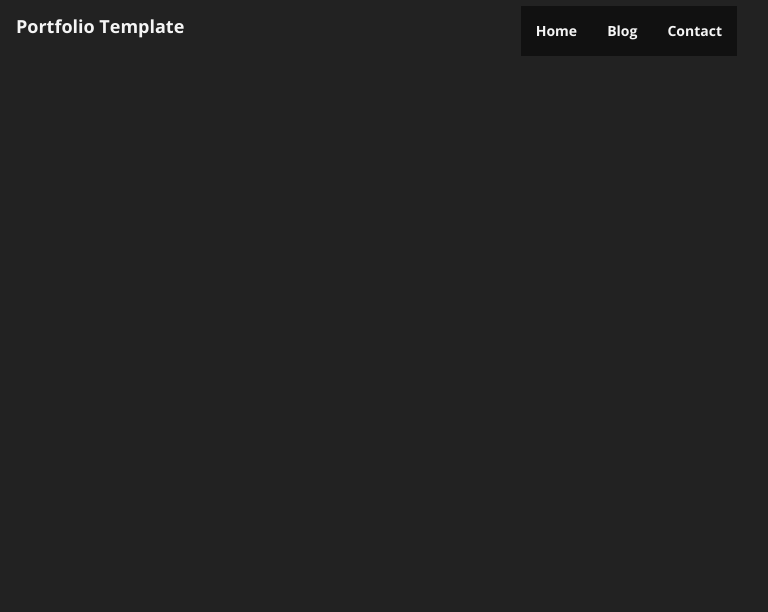
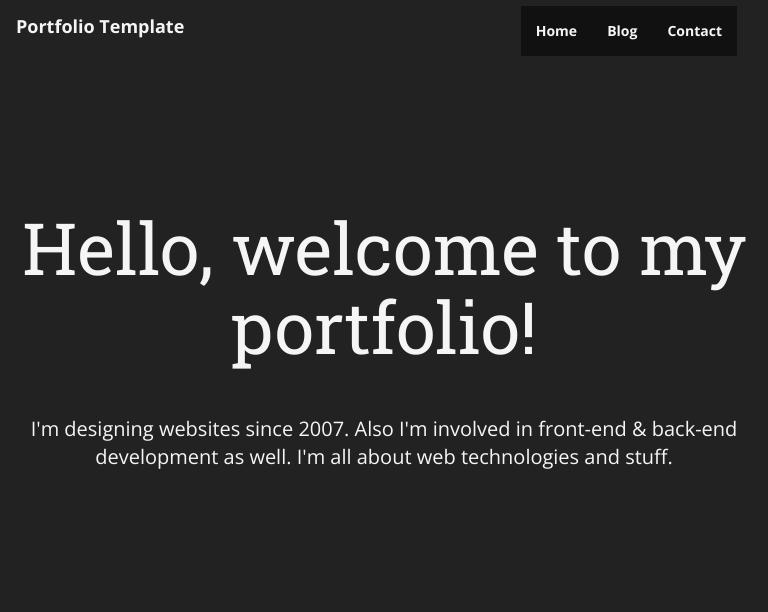
Before and after one commit to MilanPetrovic/Bootstrap-Portfolio-Template, a plain HTML site: page index.html in a window 768 px wide. Drawn offline with nearby package versions, Linux system fonts and the light colour scheme.

Commit message:
Jumbotron added

```diff
--- a/css/style.css
+++ b/css/style.css
@@ -5,8 +5,8 @@
 html {
 	background: #222 url('../img/abstract-bg.svg') bottom right no-repeat;
 	height: 100%;
-	background-position: fixed;
-	overflow-y: scroll;
+	background-attachment: fixed;
+	/*overflow-y: scroll;*/
 }
 
 body {
@@ -56,6 +56,26 @@ p {
 	background: #f5f5f5;
 }
 
+.container .jumbotron,
+.container-fluid .jumbotron {
+	padding-left: 0;
+	padding-right: 0;
+}
+
+.jumbotron {
+	background: none;
+	margin-top: 75px;
+	margin-bottom: 75px;
+}
+
+.jumbotron h1 {
+	font-size: 120px;
+}
+
+.jumbotron .lead {
+	font-size: 32px;
+}
+
 @media screen and (max-width: 768px) {
 	.navbar-collapse {
 		text-align: center;
@@ -83,4 +103,18 @@ p {
 		content: '';
 		margin: 0;
 	}
+
+	.jumbotron h1 {
+		font-size: 40px;
+	}
+
+	.jumbotron .lead {
+		font-size: 20px;
+	}
 }
+
+@media screen and (min-width: 768px) and (max-width: 992px) {
+	.jumbotron h1 {
+		font-size: 72px;
+	}
+}
--- a/index.html
+++ b/index.html
@@ -46,6 +46,19 @@
           </div><!-- /.container-fluid -->
         </nav>
 
+        <div class="container-fluid text-center">
+            <div class="jumbotron">
+                <div class="row">
+                    <div class="col-md-10 col-md-offset-1">
+                        <h1>Hello, welcome to my portfolio!</h1>
+                        <p class="lead">
+                            I'm designing websites since 2007. Also I'm involved in front-end &amp; back-end development as well. I'm all about web technologies and stuff.
+                        </p>
+                    </div>
+                </div>
+            </div>
+        </div>
+
         <script src="//ajax.googleapis.com/ajax/libs/jquery/1.11.2/jquery.min.js"></script>
         <script>window.jQuery || document.write('<script src="js/vendor/jquery-1.11.2.min.js"><\/script>')</script>
         <script src="js/plugins.js"></script>
```
